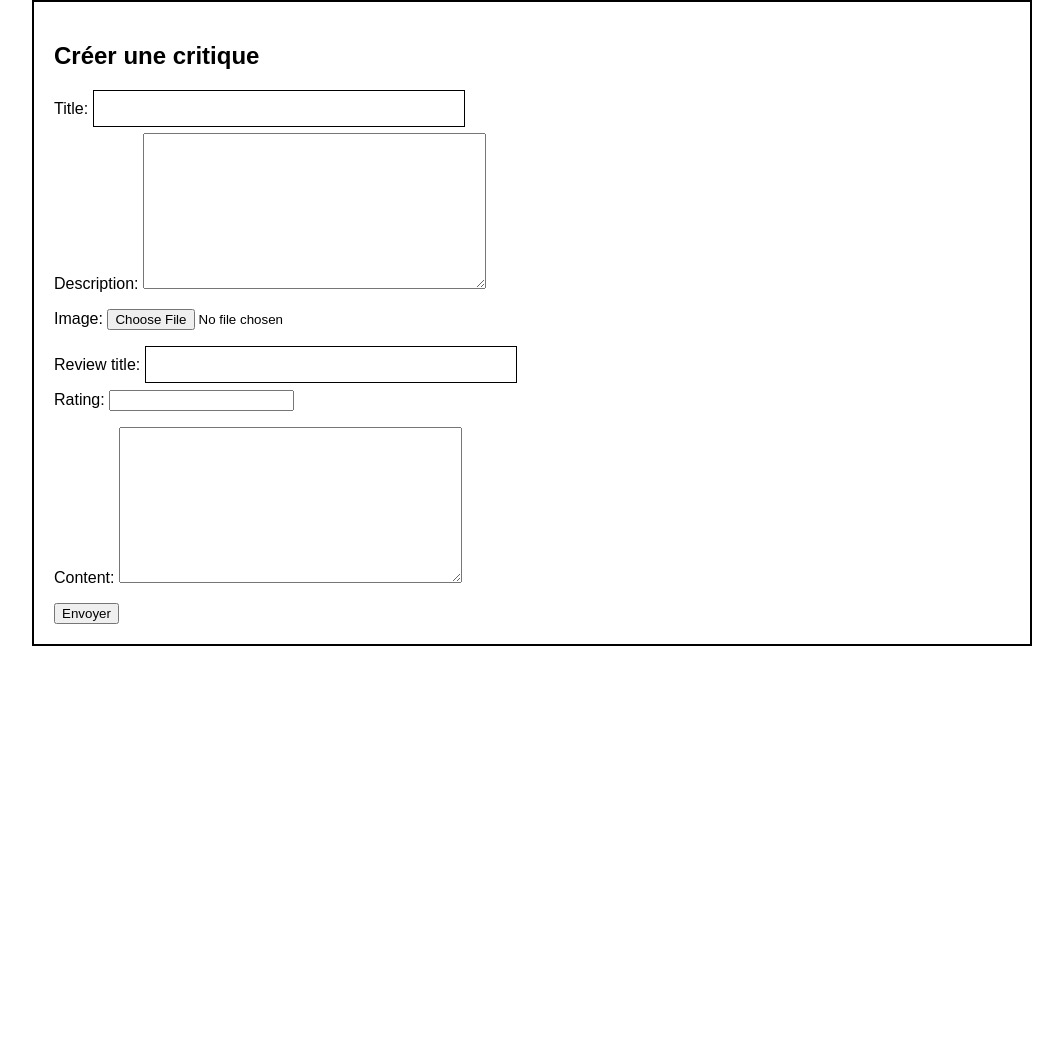
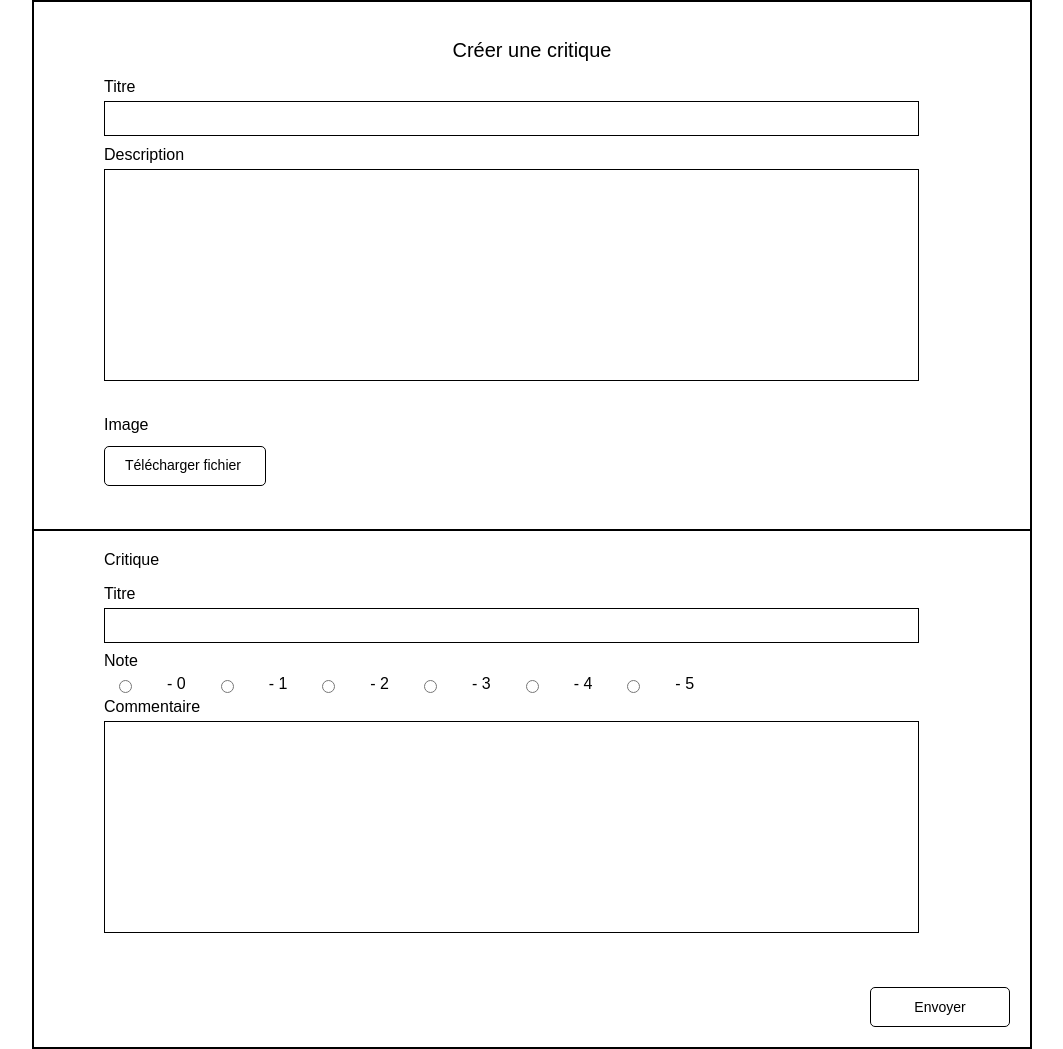
Before and after one commit to Medspyas/Application-Web-avec-Django, a Django app: page /review/create/ in a window 1280 px wide. Shown: the part 102-1151 px from the top of the page, without its empty margins (108-1171 px from the left). Before the commit the page ends 748 px from the top, so only its background shows below. Run offline with Django 5.2, Linux system fonts and the light colour scheme.

Commit message:
Ajout de mise en page de dashboard, ticket et critique sans ticket

```diff
--- a/litrevu/blog/models.py
+++ b/litrevu/blog/models.py
@@ -31,7 +31,7 @@ class UserFollows(models.Model):
 
     class Meta:
         unique_together = ('follower', 'followed')
-        verbose_name= 'Relation de suivi'
+        verbose_name = 'Relation de suivi'
         verbose_name_plural = 'Relation de suivi'
 
     def __str__(self):
--- a/litrevu/blog/templates/blog/review_without_ticket.html
+++ b/litrevu/blog/templates/blog/review_without_ticket.html
@@ -2,14 +2,72 @@
 
 {% block content %}
 
+<h2 class="title-ticket">Créer une critique</h2>
 
-<div class="review-create-container">
-    <h2>Créer une critique</h2>
+<div class="ticket-form">
 
     <form method="POST" enctype="multipart/form-data">
         {% csrf_token %}
-        {{ form.as_p }}
-        <button type="submit">Envoyer</button>
+
+        <div>
+            <label for="id_review_title">Titre</label>
+            {{ form.review_title }}
+        </div>
+        <br>
+        <div>
+            <label for="id_description">Description</label>
+            {{ form.description }}
+        </div>
+
+
+        <br>
+        <label for="id_image" class="image-title">Image</label>
+        <label for="id_image" class="style-button resize">Télécharger fichier</label>
+        <input type="file" name="image" id="id_image" style="display: none;">
+        <br>
+
+        <hr class="separator-line">
+
+        <p>Critique</p>
+
+        <div>
+            <label for="id_title">Titre</label>
+            {{ form.review_title }}
+        </div>
+
+        <br>
+
+        <div class="rating-container">
+            <label for="rating">Note</label>
+            <div class="radio-group">
+                <input type="radio" id="rating-0" name="rating" value="0">
+                <label for="rating-0">- 0</label>
+
+                <input type="radio" id="rating-1" name="rating" value="1">
+                <label for="rating-1">- 1</label>
+
+                <input type="radio" id="rating-2" name="rating" value="2">
+                <label for="rating-2">- 2</label>
+
+                <input type="radio" id="rating-3" name="rating" value="3">
+                <label for="rating-3">- 3</label>
+
+                <input type="radio" id="rating-4" name="rating" value="4">
+                <label for="rating-4">- 4</label>
+
+                <input type="radio" id="rating-5" name="rating" value="5">
+                <label for="rating-5">- 5</label>
+            </div>
+
+        <div>
+            <label for="id_content">Commentaire</label>
+            {{ form.content }}
+        </div>
+
+
+        <div class="buton-container">
+        <button type="submit" class="style-button resize">Envoyer</button>
+        </div>
     </form>
 </div>
 
--- a/litrevu/blog/templates/blog/ticket_form.html
+++ b/litrevu/blog/templates/blog/ticket_form.html
@@ -3,8 +3,8 @@
 {% block content %}
 
 
-<h2>Modifier votre ticket</h2>
-<form method="POST">
+<h2 class="title-ticket">Modifier votre ticket</h2>
+<form method="POST" enctype="multipart/form-data">
     {% csrf_token %}
     {{ form.as_p }}
     <button type="submit">Enregistrer</button>
--- a/litrevu/blog/views.py
+++ b/litrevu/blog/views.py
@@ -1,7 +1,7 @@
 from itertools import chain
 from django.db.models import CharField, Value
 from django.shortcuts import render, get_object_or_404, redirect
-from django.contrib.auth.forms import AuthenticationForm
+
 from django.contrib.auth.decorators import login_required
 from django.views.decorators.cache import never_cache
 from .models import *
@@ -12,6 +12,7 @@ from django.urls import reverse_lazy
 from django.http import Http404
 from django.contrib.auth import get_user_model, authenticate, login
 from django.contrib import messages
+from django import forms
 
 User = get_user_model()
 
@@ -113,6 +114,18 @@ class ReviewWithoutTicket(CreateView):
     template_name = 'blog/review_without_ticket.html'
     fields = ['title', 'description', 'image', 'review_title','rating', 'content']
 
+    def get_form(self, form_class=None):
+        form = super().get_form(form_class)
+        form.fields['rating'].widget = forms.RadioSelect(choices=[
+            (0, '0'),
+            (1, '1'),
+            (2, '2'),
+            (3, '3'),
+            (4, '4'),
+            (5, '5')
+        ])
+        return form
+
     def form_valid(self, form):
         form.instance.user = self.request.user
         return super().form_valid(form)
--- a/litrevu/static/litrevu/styles.css
+++ b/litrevu/static/litrevu/styles.css
@@ -240,3 +264,107 @@ form input::placeholder {
     height: 38px;
 
 }
+
+.review-header {
+    display: flex;
+    justify-content: space-between;
+    align-items: center;
+}
+
+.review-date {
+    position: absolute;
+    top: 10px;
+    right: 20px;
+}
+ .review-title {
+    font-size: 22px;
+ }
+
+ .title-ticket {
+    text-align: center;
+    font-weight: lighter;
+    font-size: 20px;
+ }
+
+.ticket-form {
+    width: auto;
+    margin-left: 50px !important;
+    margin: 0 auto;
+    display: flex;
+    flex-direction: column;
+    gap: 20px;
+}
+.ticket-form label {
+    display: block;
+    margin-bottom: 5px;
+}
+
+.ticket-form input[type="text"], .ticket-form textarea, .ticket-form select {
+    width: 90%;
+    box-sizing: border-box;
+    font-size: 16px;
+    padding: 10px;
+}
+
+.ticket-form textarea {
+    resize: none;
+    border:1px solid #000;
+}
+
+.ticket-form input[type="text"] {
+    height: 35px !important;
+}
+
+.ticket-form label[for="id_image"] {
+    align-items: center !important;
+    justify-content: center !important;
+    height: 38px;
+    line-height: 2.7;
+    padding-left: 20px;
+
+}
+
+.buton-container {
+   text-align: right;
+}
+
+.radio-group {
+    display: flex;
+    align-items: center;
+    margin-left: 10px;
+    gap: 30px !important;
+}
+
+.radio-group label {
+    display: flex;
+    align-items: center;
+    gap: 5px;
+
+}
+
+.radio-group input[type='radio'] {
+    margin: 0;
+}
+
+.rating-container input[type="radio"] {
+    margin: 0 5px;
+    accent-color: black;
+
+}
+
+.separator-line {
+    border: none;
+    border-top: 2px solid #000;
+    width: calc(100% + 90px) !important;
+    margin:20px -70px;
+    padding: 0;
+    box-sizing: border-box;
+}
+
+.image-title {
+    padding: 0 !important;
+}
+
+.buton-container {
+    margin-top: 50px;
+}
```
Also changed, not shown: other parts of litrevu/static/litrevu/styles.css (+31 -7 lines), litrevu/blog/templates/blog/dashboard.html (+17 -15 lines), litrevu/blog/templates/blog/request_ticket.html (+17 -4 lines), litrevu/media/tickets/cover_book.jpg (added), litrevu/media/tickets/cover_book_si7jgSN.jpg (added).
